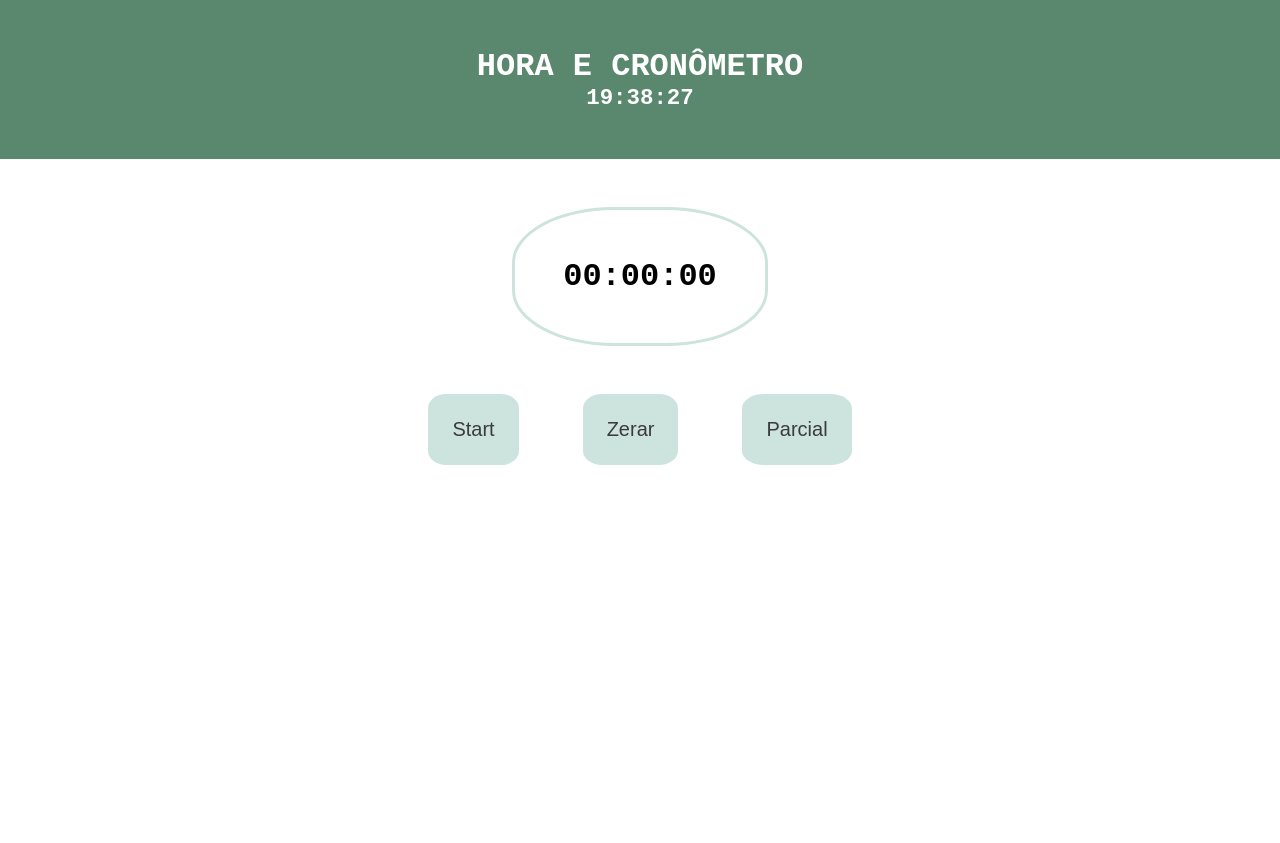
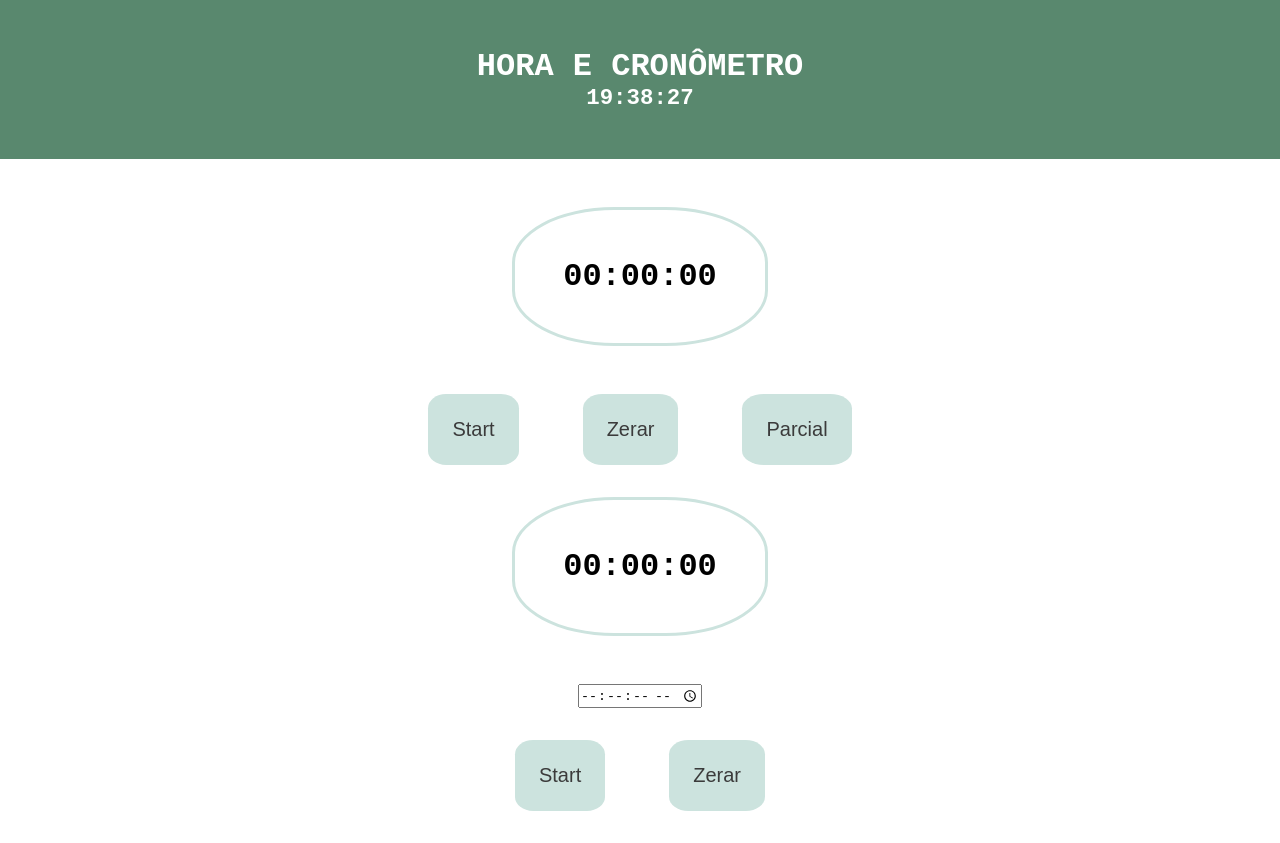
Before and after one commit to agraluca/cronometro, a React (Create React App) app: page / in a window 1280 px wide. Before the commit the page ends 800 px from the top, so only its background shows below. Built offline with nearby package versions, Linux system fonts and the light colour scheme.

Commit message:
Timer Countdow

```diff
--- a/src/components/Timer/index.js
+++ b/src/components/Timer/index.js
@@ -9,7 +9,7 @@ function Timer() {
     sec: "00",
     min: "00",
     hour: "00",
-    counter: 3590,
+    counter: 0,
   });
 
   const [partials, setPartials] = useState([]);
--- /dev/null
+++ b/src/components/TimerInverted/index.js
@@ -0,0 +1,100 @@
+import { useEffect, useState } from "react";
+
+import "./styles.css";
+
+function Timer() {
+  const [startStop, setStartStop] = useState(false);
+  const [totalTime, setTotalTime] = useState("00:00:00");
+  const [time, setTime] = useState({
+    sec: "00",
+    min: "00",
+    hour: "00",
+  });
+  function getTimer() {
+    const timeArray = totalTime.split(":");
+    const seconds = timeArray.length === 2 ? "00" : timeArray[2];
+    const minutes = timeArray[1];
+    const hour = timeArray[0];
+    setTime({ sec: seconds, min: minutes, hour: hour });
+  }
+
+  useEffect(() => {
+    let interval;
+    if (startStop) {
+      interval = setInterval(() => {
+        let hour = time.hour;
+        let minutes = time.min;
+        let seconds = time.sec;
+
+        if (seconds > 0) {
+          seconds = seconds - 1;
+        }
+        if (seconds === "00" && minutes > 0) {
+          minutes = minutes - 1;
+          seconds = 59;
+        }
+        if (seconds === "00" && minutes === "00" && hour > 0) {
+          hour = hour - 1;
+          minutes = 59;
+          seconds = 59;
+        }
+        if (hour === "00" && minutes === "00" && seconds === "00") {
+          hour = 0;
+          seconds = 0;
+          minutes = 0;
+          setStartStop(false);
+        }
+
+        const formatedSec =
+          String(seconds).length === 1 ? `0${seconds}` : seconds;
+        const formatedMin =
+          String(minutes).length === 1 ? `0${minutes}` : minutes;
+        const formatedHour = String(hour).length === 1 ? `0${hour}` : hour;
+
+        setTime({
+          sec: formatedSec,
+          min: formatedMin,
+          hour: formatedHour,
+        });
+      }, 1000);
+    }
+
+    return () => clearInterval(interval);
+  }, [startStop, time.sec, time.min, time.hour]);
+
+  return (
+    <main>
+      <h1>{`${time.hour}:${time.min}:${time.sec}`}</h1>
+      <div id="timerInverted">
+        <input
+          type="time"
+          step="1"
+          onChange={(e) => {
+            setTotalTime(e.target.value);
+          }}
+        />
+      </div>
+      <div id="buttons">
+        <button
+          onClick={() => {
+            getTimer();
+            setStartStop(!startStop);
+          }}
+        >
+          {startStop ? "Pause" : "Start"}
+        </button>
+
+        <button
+          onClick={() => {
+            setStartStop(false);
+            setTime({ sec: "00", min: "00", hour: "00", count: 0 });
+          }}
+        >
+          Zerar
+        </button>
+      </div>
+    </main>
+  );
+}
+
+export default Timer;
--- /dev/null
+++ b/src/components/TimerInverted/styles.css
@@ -0,0 +1,42 @@
+main {
+  display: flex;
+  justify-content: center;
+  align-items: center;
+  flex-direction: column;
+}
+
+main h1 {
+  font-family: "Courier New", Courier, monospace;
+  padding: 3rem;
+  border: 3px solid #cce3de;
+  border-radius: 40%;
+  margin-bottom: 3rem;
+}
+
+main #buttons {
+  display: flex;
+  justify-content: center;
+  align-items: center;
+}
+
+main #buttons button {
+  margin: 0 2rem;
+  padding: 1.5rem;
+  background-color: #cce3de;
+  border: none;
+  border-radius: 20%;
+  color: #3b3b3b;
+  font-size: 20px;
+  margin-bottom: 2rem;
+  overflow: hidden;
+  transform: translateY(0);
+}
+
+main #buttons button:hover {
+  opacity: 0.9;
+  transform: translateY(-2px);
+}
+
+main #timerInverted {
+  margin-bottom: 2rem;
+}
--- a/src/pages/Home.js
+++ b/src/pages/Home.js
@@ -1,11 +1,13 @@
 import Header from "../components/Header";
 import Timer from "../components/Timer";
+import TimerInverted from "../components/TimerInverted";
 
 function Home() {
   return (
     <>
       <Header />
       <Timer />
+      <TimerInverted />
     </>
   );
 }
```
Also changed, not shown: 1 other file (tests, documents, lock files or other folders).
